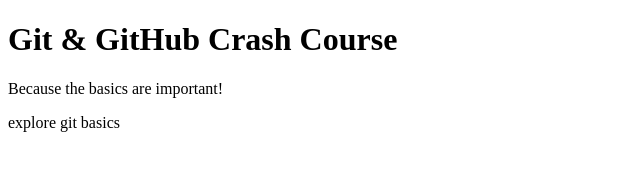
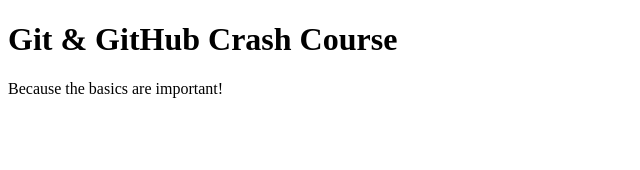
Before and after one commit to sarathviswanath007/gitHub-Actions, a plain HTML site: page index.html in a window 1280 px wide. Shown: the whole page, without its empty margins (0-640 px from the left). Drawn offline with Linux system fonts and the light colour scheme.

Commit message:
reset git

```diff
--- a/index.html
+++ b/index.html
@@ -9,6 +9,5 @@
   <body>
     <h1>Git & GitHub Crash Course</h1>
     <p>Because the basics are important!</p>
-    <p>explore git basics</p>
   </body>
 </html>
```
